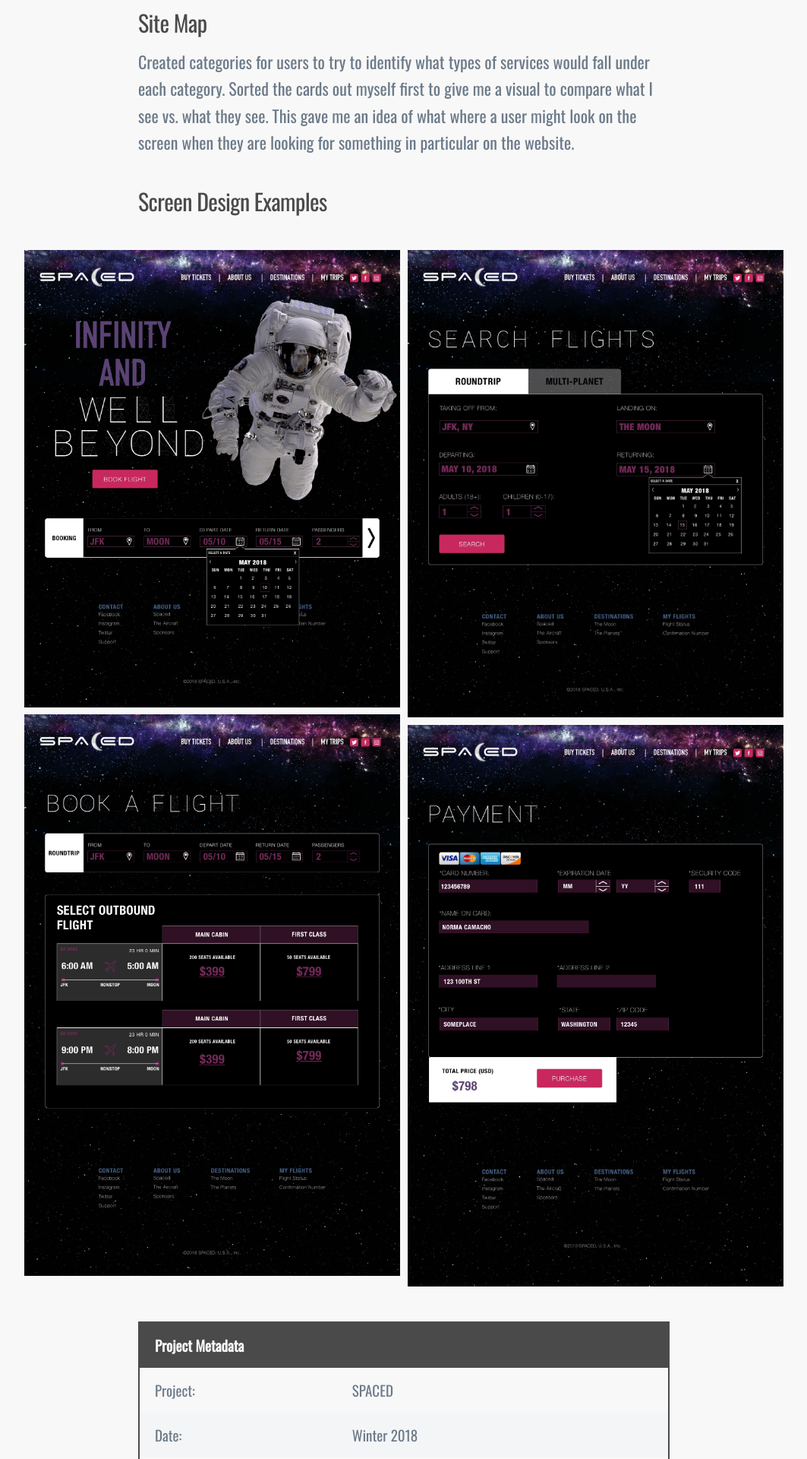
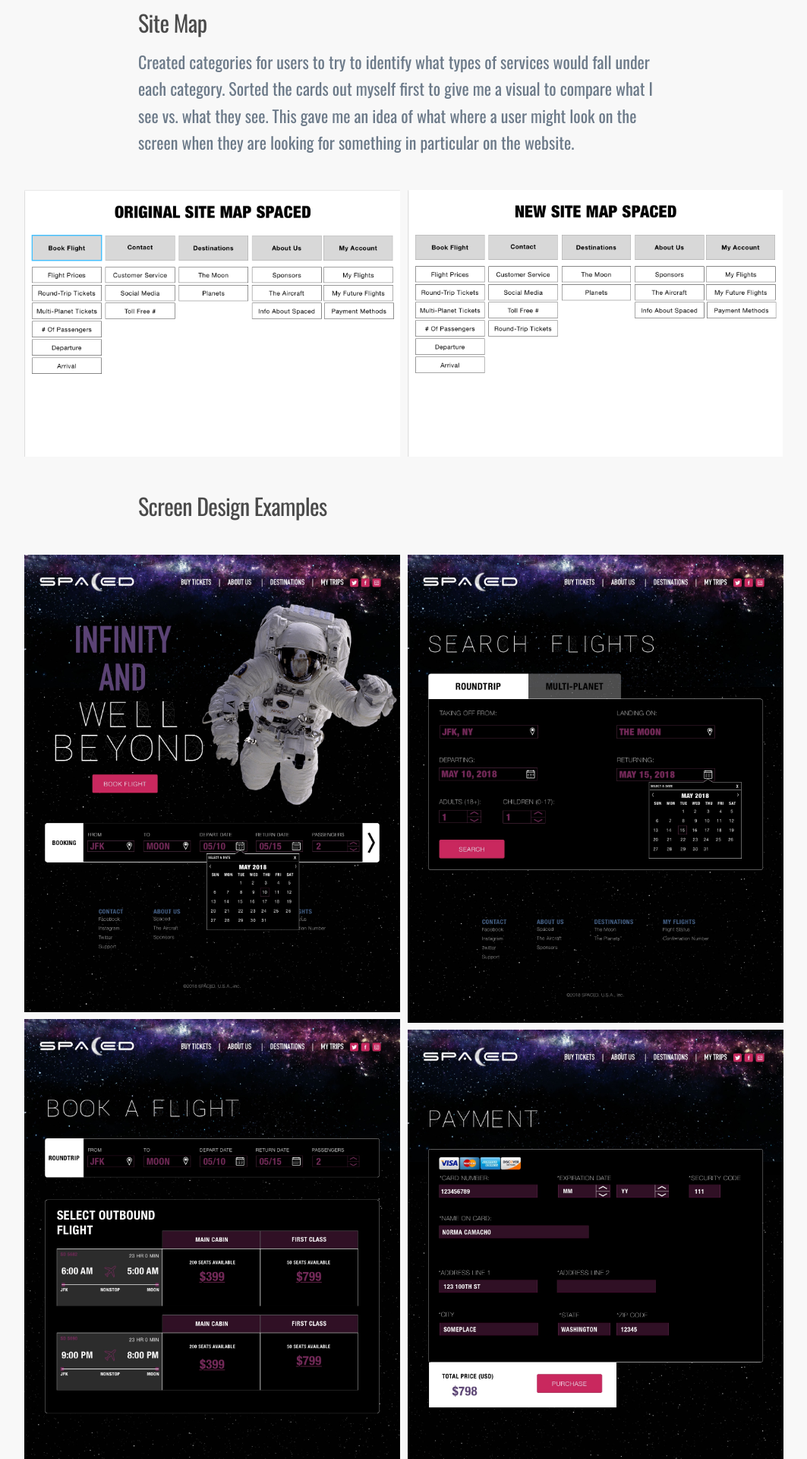
Before and after one commit to noremuhh/noremuhh.github.io, a Jekyll site: the page built from _projects/spaced.markdown, in a window 1280 px wide. Shown: the part 2328-4248 px from the top of the page at 76% size, without its empty margins (108-1171 px from the left). Built offline with Jekyll 4.4.1, drawn with Linux system fonts in a browser that asks for light colours; nearby versions of some CDN libraries.

Commit message:
Updated Spaced

```diff
--- a/_projects/spaced.markdown
+++ b/_projects/spaced.markdown
@@ -22,9 +22,14 @@
 
 Created categories for users to try to identify what types
 of services would fall under each category. Sorted the cards out myself first to give me a visual to compare what I see vs. what they see.  This gave me an idea of what where a user might look on the screen when they are looking for something in particular on the website.
-### Screen Design Examples
+
+<div class="gallery" data-columns="2">
+<img src="/uploads/SiteMap1.png">
+<img src="/uploads/SiteMap2.png">
+</div>
 
 
+### Screen Design Examples
 
 <div class="gallery" data-columns="2">
 <img src="/uploads/Spaced1.jpg">
```
